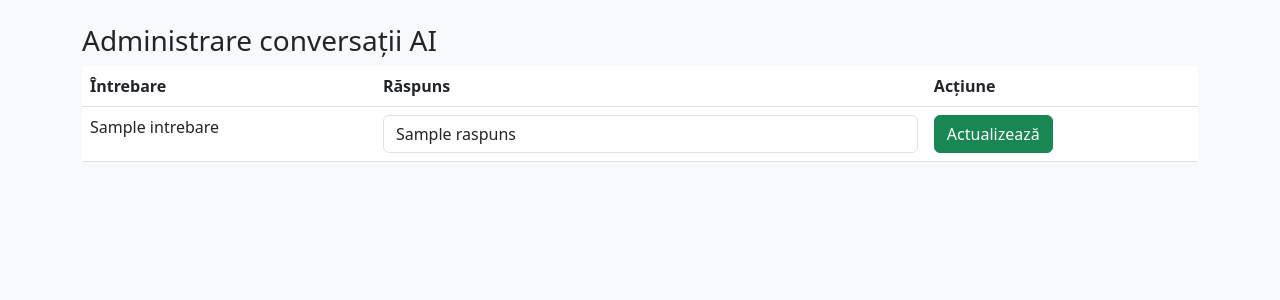
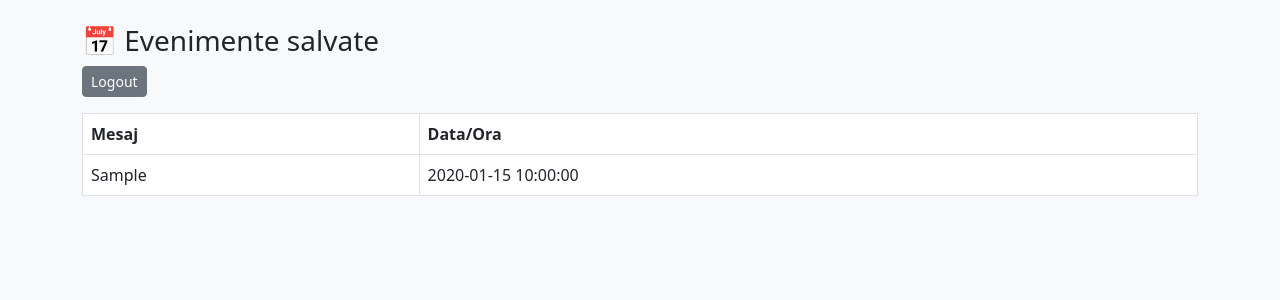
Before and after one commit to nnoldi-hub/asistentAI_flask, a Flask app: template templates/admin.html in a window 1280 px wide. Shown: the top 300 px of the page. Run offline with Flask 3, Linux system fonts and the light colour scheme; tables that the repository leaves empty hold one stand-in row (values such as "Sample post"); the template is opened without the code that fills it: values that come from a table or form of the project are taken from there, most other values are stand-ins (such as "Sample title", 1, 10 or a date in 2020); parts of the project's set-up code (start-up, migrations or seed data) failed here and were passed over.

Commit message:
Add files via upload

```diff
--- a/app.py
+++ b/app.py
@@ -1,11 +1,12 @@
 
-from flask import Flask, jsonify, request, render_template
+from flask import Flask, jsonify, request, render_template, redirect, url_for, session
 from flask_sqlalchemy import SQLAlchemy
 import pickle, random
 from datetime import datetime
 import dateparser
 
 app = Flask(__name__)
+app.secret_key = 'secret_key_super_puternic'
 app.config['SQLALCHEMY_DATABASE_URI'] = 'sqlite:///ai.db'
 db = SQLAlchemy(app)
 
@@ -53,5 +54,29 @@ def verifica_evenimente():
         return jsonify({"mesaj": f"🔔 Reminder: {urmator.mesaj_original}"})
     return jsonify({})
 
+@app.route('/login', methods=['GET', 'POST'])
+def login():
+    if request.method == 'POST':
+        username = request.form['username']
+        parola = request.form['parola']
+        if username == 'admin' and parola == 'admin123':
+            session['user'] = 'admin'
+            return redirect(url_for('admin'))
+        else:
+            return render_template('login.html', eroare="Date incorecte!")
+    return render_template('login.html')
+
+@app.route('/logout')
+def logout():
+    session.pop('user', None)
+    return redirect(url_for('login'))
+
+@app.route('/admin')
+def admin():
+    if 'user' not in session:
+        return redirect(url_for('login'))
+    evenimente = Eveniment.query.order_by(Eveniment.data_ora).all()
+    return render_template('admin.html', evenimente=evenimente)
+
 if __name__ == '__main__':
     app.run(debug=True)
--- a/templates/admin.html
+++ b/templates/admin.html
@@ -1,47 +1,31 @@
+
 <!DOCTYPE html>
 <html lang="ro">
 <head>
     <meta charset="UTF-8">
-    <title>Admin AI</title>
+    <title>Evenimente Salvate</title>
     <link rel="stylesheet" href="https://cdn.jsdelivr.net/npm/bootstrap@5.3.0/dist/css/bootstrap.min.css">
 </head>
 <body class="bg-light">
 <div class="container py-4">
-        <h3>Administrare conversații AI</h3>
-        <table class="table">
+    <h3>📅 Evenimente salvate</h3>
+    <a href="/logout" class="btn btn-secondary btn-sm mb-3">Logout</a>
+    <table class="table table-bordered bg-white">
         <thead>
             <tr>
-                    <th>Întrebare</th>
-                    <th>Răspuns</th>
-                    <th>Acțiune</th>
+                <th>Mesaj</th>
+                <th>Data/Ora</th>
             </tr>
         </thead>
         <tbody>
-                {% for conv in conversatii %}
+            {% for ev in evenimente %}
             <tr>
-                    <td>{{ conv.intrebare }}</td>
-                    <td>
-                        <input type="text" id="raspuns{{conv.id}}" value="{{ conv.raspuns }}" class="form-control">
-                    </td>
-                    <td>
-                        <button class="btn btn-success" onclick="actualizeaza({{conv.id}})">Actualizează</button>
-                    </td>
+                <td>{{ ev.mesaj_original }}</td>
+                <td>{{ ev.data_ora }}</td>
             </tr>
             {% endfor %}
         </tbody>
     </table>
 </div>
-    <script>
-        function actualizeaza(id){
-            const raspuns = document.querySelector("#raspuns"+id).value;
-            fetch('/update/' + id, {
-                method: 'POST',
-                headers: {'Content-Type':'application/x-www-form-urlencoded'},
-                body: 'raspuns=' + encodeURIComponent(raspuns)
-            })
-            .then(response => response.json())
-            .then(data => alert("Răspuns actualizat cu succes!"));
-        }
-    </script>
 </body>
 </html>
```
Also changed, not shown: templates/login.html (added, +22 -0 lines). Lines whose indentation alone changed are shown as unchanged.
